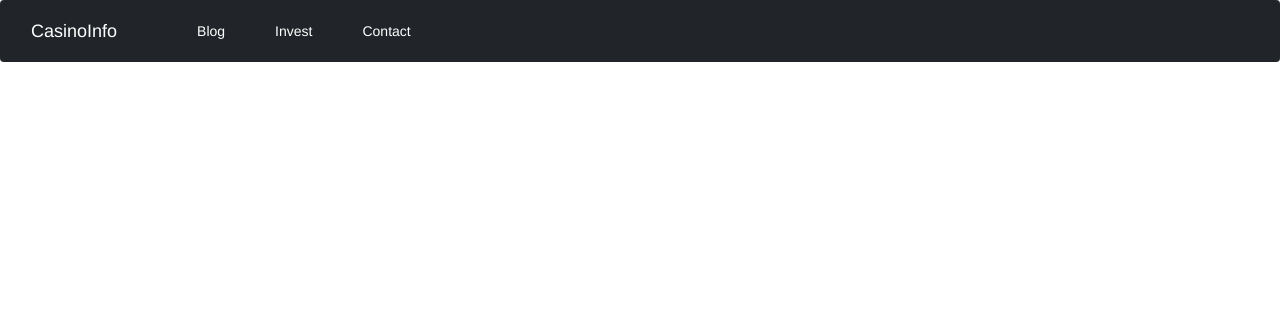
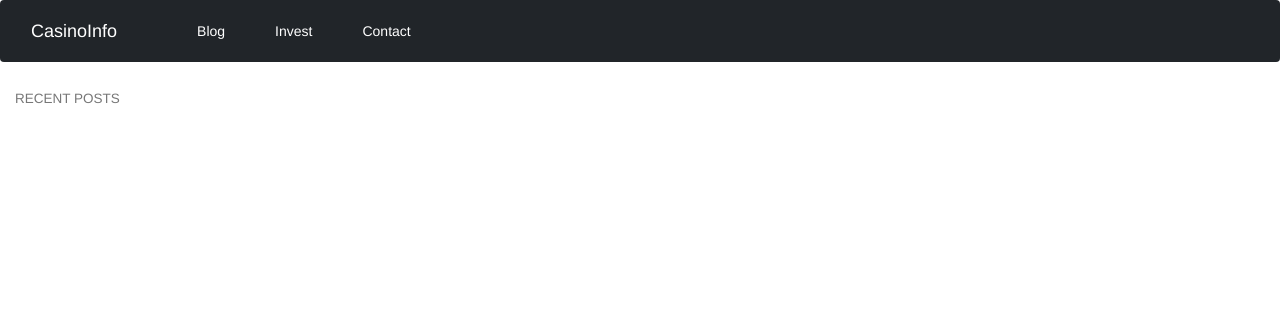
Before and after one commit to testacc93/game, a Django app: page /blog in a window 1280 px wide. Shown: the top 322 px of the page. Run offline with Django 3.2, Linux system fonts and the light colour scheme; data that the repository does not hold is empty; some libraries are stand-ins or nearby versions.

Commit message:
fixed recent posyt title

```diff
--- a/gameapp/templates/blog.html
+++ b/gameapp/templates/blog.html
@@ -8,11 +8,12 @@
 {% block body %}
 
 <div class="col-sm-9">
+<h4><small>RECENT POSTS</small></h4>
+
 {% for blog in blogs%}
 
 
 
-      <h4><small>RECENT POSTS</small></h4>
       <hr>
       <h2>{{blog.title}}</h2>
       <h5><span class="glyphicon glyphicon-time"></span> Post by Author, {{blog.date}}</h5>
```
